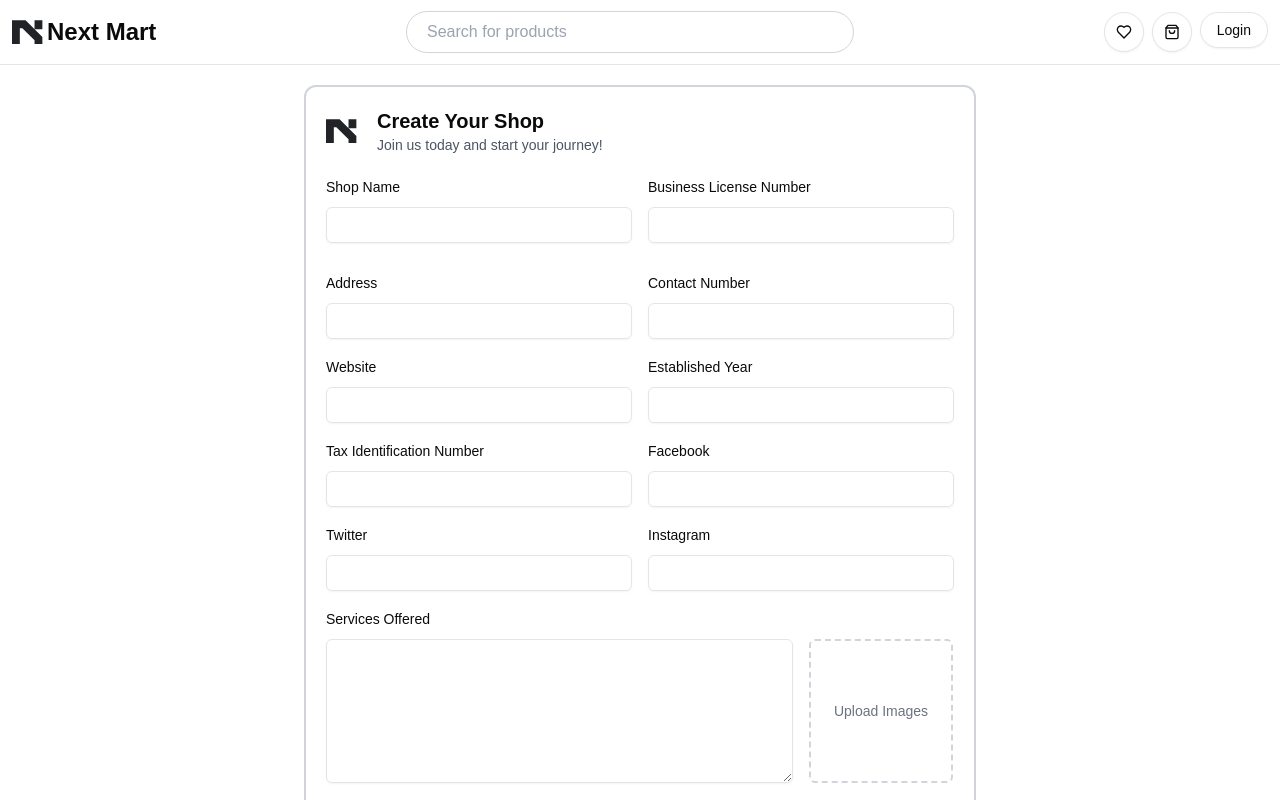
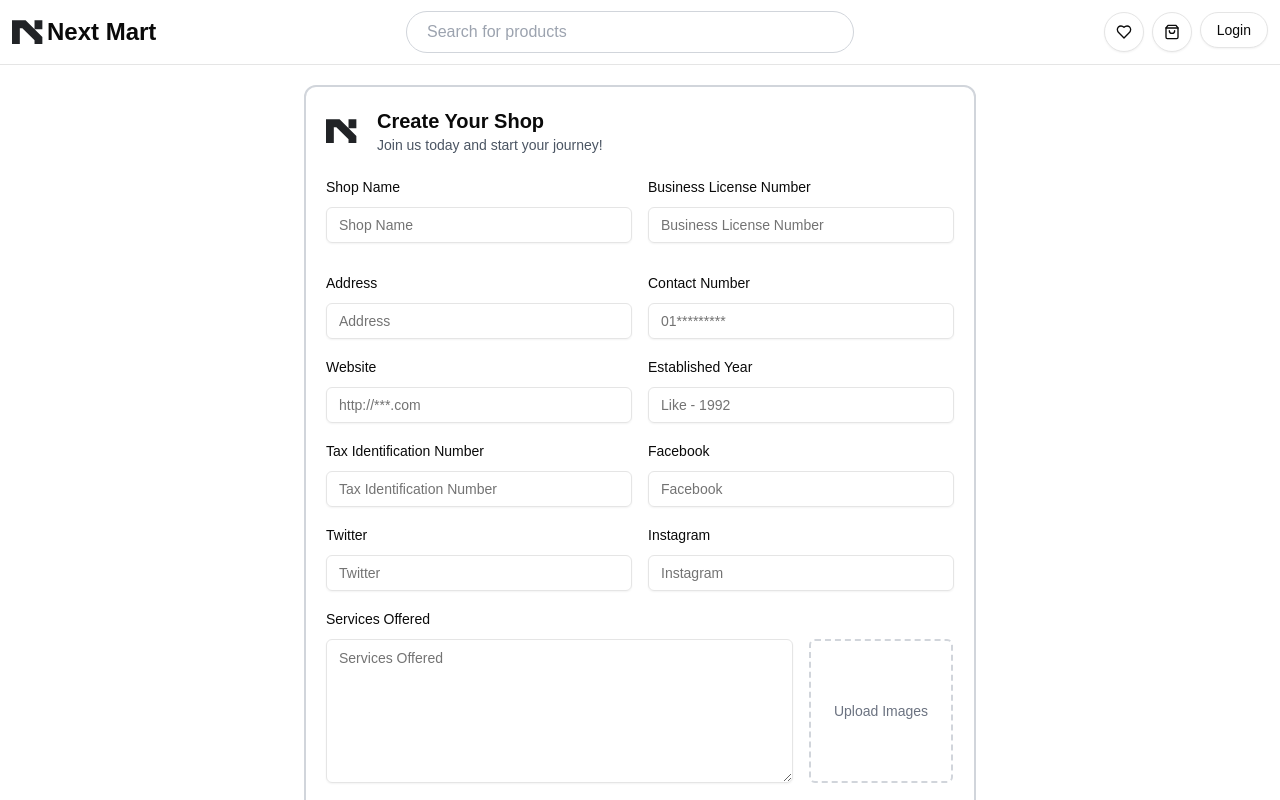
Before and after one commit to sujonahmedsr/next-mart, a Next.js app in the folder client/: page /create-shop in a window 1280 px wide. Shown: the top 800 px of the page. Built offline with nearby package versions, Linux system fonts and the light colour scheme; no server answers.

Commit message:
role based authentication

```diff
--- a/client/src/components/modules/auth/login/LoginForm.tsx
+++ b/client/src/components/modules/auth/login/LoginForm.tsx
@@ -19,6 +19,7 @@ import { useState } from "react";
 import Logo from "@/app/assets/Logo";
 import { loginSchema } from "./loginValidation";
 import { loginUser, reCaptchaTokenVerification } from "@/services/AuthService";
+import { useRouter, useSearchParams } from "next/navigation";
 
 export default function LoginForm() {
   const form = useForm({
@@ -26,6 +27,10 @@ export default function LoginForm() {
   });
 
   const [reCaptchaStatus, setReCaptchaStatus] = useState(false);
+
+  const searchParams = useSearchParams()
+  const redirect = searchParams.get("redirectPath")
+  const router = useRouter()
 
   const {
     formState: { isSubmitting },
@@ -47,6 +52,11 @@ export default function LoginForm() {
       const res = await loginUser(data);
       if (res?.success) {
         toast.success(res?.message);
+        if (redirect) {
+          router.push(redirect)
+        } else {
+          router.push('/')
+        }
       } else {
         toast.error(res?.message);
       }
--- a/client/src/components/modules/shop/create-shop/CreateShopForm.tsx
+++ b/client/src/components/modules/shop/create-shop/CreateShopForm.tsx
@@ -82,7 +82,7 @@ const CreateShopForm = () => {
                                 <FormItem className="mb-3">
                                     <FormLabel>Shop Name</FormLabel>
                                     <FormControl>
-                                        <Input {...field} value={field.value || ""} />
+                                        <Input {...field} placeholder="Shop Name" value={field.value || ""} />
                                     </FormControl>
                                     <FormMessage />
                                 </FormItem>
@@ -95,7 +95,7 @@ const CreateShopForm = () => {
                                 <FormItem>
                                     <FormLabel>Business License Number</FormLabel>
                                     <FormControl>
-                                        <Input {...field} value={field.value || ""} />
+                                        <Input {...field} placeholder="Business License Number" value={field.value || ""} />
                                     </FormControl>
                                     <FormMessage />
                                 </FormItem>
@@ -109,7 +109,7 @@ const CreateShopForm = () => {
                                 <FormItem>
                                     <FormLabel>Address</FormLabel>
                                     <FormControl>
-                                        <Input {...field} value={field.value || ""} />
+                                        <Input {...field} placeholder="Address" value={field.value || ""} />
                                     </FormControl>
                                     <FormMessage />
                                 </FormItem>
@@ -122,7 +122,7 @@ const CreateShopForm = () => {
                                 <FormItem>
                                     <FormLabel>Contact Number</FormLabel>
                                     <FormControl>
-                                        <Input {...field} value={field.value || ""} />
+                                        <Input {...field} placeholder="01*********" value={field.value || ""} />
                                     </FormControl>
                                     <FormMessage />
                                 </FormItem>
@@ -135,7 +135,7 @@ const CreateShopForm = () => {
                                 <FormItem>
                                     <FormLabel>Website</FormLabel>
                                     <FormControl>
-                                        <Input {...field} value={field.value || ""} />
+                                        <Input {...field} placeholder="http://***.com" value={field.value || ""} />
                                     </FormControl>
                                     <FormMessage />
                                 </FormItem>
@@ -149,7 +149,7 @@ const CreateShopForm = () => {
                                 <FormItem>
                                     <FormLabel>Established Year</FormLabel>
                                     <FormControl>
-                                        <Input {...field} value={field.value || ""} />
+                                        <Input placeholder="Like - 1992" {...field} value={field.value || ""} />
                                     </FormControl>
                                     <FormMessage />
                                 </FormItem>
@@ -162,7 +162,7 @@ const CreateShopForm = () => {
                                 <FormItem>
                                     <FormLabel>Tax Identification Number</FormLabel>
                                     <FormControl>
-                                        <Input {...field} value={field.value || ""} />
+                                        <Input {...field} placeholder="Tax Identification Number" value={field.value || ""} />
                                     </FormControl>
                                     <FormMessage />
                                 </FormItem>
@@ -176,7 +176,7 @@ const CreateShopForm = () => {
                                 <FormItem>
                                     <FormLabel>Facebook</FormLabel>
                                     <FormControl>
-                                        <Input {...field} value={field.value || ""} />
+                                        <Input {...field} placeholder="Facebook" value={field.value || ""} />
                                     </FormControl>
                                     <FormMessage />
                                 </FormItem>
@@ -189,7 +189,7 @@ const CreateShopForm = () => {
                                 <FormItem>
                                     <FormLabel>Twitter</FormLabel>
                                     <FormControl>
-                                        <Input {...field} value={field.value || ""} />
+                                        <Input {...field} placeholder="Twitter" value={field.value || ""} />
                                     </FormControl>
                                     <FormMessage />
                                 </FormItem>
@@ -202,7 +202,7 @@ const CreateShopForm = () => {
                                 <FormItem>
                                     <FormLabel>Instagram</FormLabel>
                                     <FormControl>
-                                        <Input {...field} value={field.value || ""} />
+                                        <Input {...field} placeholder="Instagram" value={field.value || ""} />
                                     </FormControl>
                                     <FormMessage />
                                 </FormItem>
@@ -220,6 +220,7 @@ const CreateShopForm = () => {
                                         <FormLabel>Services Offered</FormLabel>
                                         <FormControl>
                                             <Textarea
+                                            placeholder="Services Offered"
                                                 className="h-36"
                                                 {...field}
                                                 value={field.value || ""}
--- a/client/src/components/shared/Navbar.tsx
+++ b/client/src/components/shared/Navbar.tsx
@@ -14,13 +14,20 @@ import {
   DropdownMenuTrigger,
 } from "@/components/ui/dropdown-menu";
 import { Avatar, AvatarFallback, AvatarImage } from "@/components/ui/avatar";
+import { usePathname, useRouter } from "next/navigation";
+import { protectedRoutes } from "@/contants";
 
 export default function Navbar() {
   const { user, setIsLoading } = useUser()
+  const pathname = usePathname()
+  const router = useRouter()
 
   const handleLogOut = () => {
     logout()
     setIsLoading(true);
+    if(protectedRoutes.some((route) => pathname.match(route))){
+      router.push("/");
+    }
   }
   return (
     <header className="border-b w-full">
--- /dev/null
+++ b/client/src/contants/index.ts
@@ -0,0 +1,8 @@
+export const protectedRoutes = [
+    "/login",
+    "/create-shop",
+    "/admin",
+    "/admin/:page",
+    "/user",
+    "/user/:page",
+  ];
```
Also changed, not shown: client/src/middleware.ts (added, +49 -0 lines).
